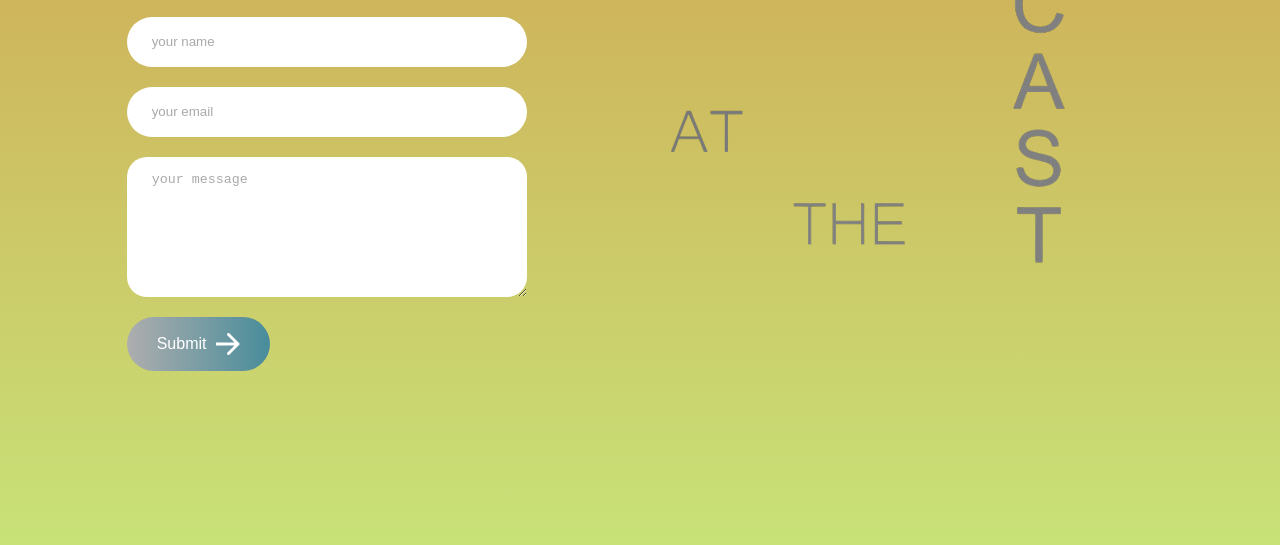
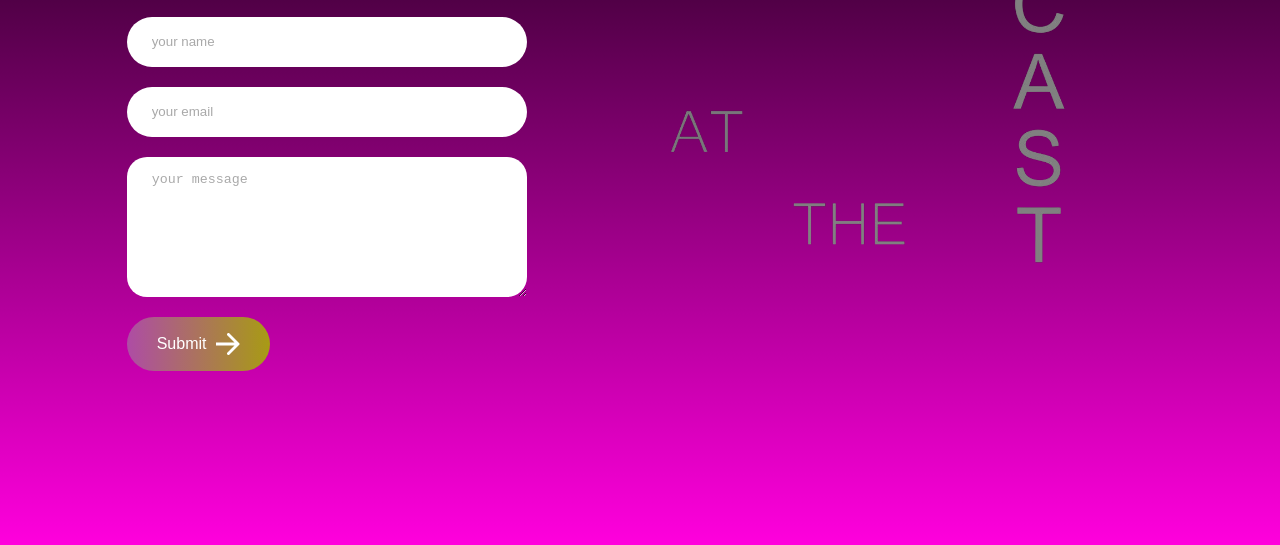
Before and after one commit to joeljogi/message, a plain HTML site: page index.html in a window 1280 px wide. Shown: the part 255-800 px from the top of the page. Drawn offline with Linux system fonts and the light colour scheme.

Commit message:
Update style.css

```diff
--- a/style.css
+++ b/style.css
@@ -6,7 +6,7 @@ box-sizing:border-box;
 body
 {
     font-family:'outfit';
-    background: linear-gradient(#d2a04f,#c8e278);
+    background: linear-gradient(#000000,#ff00dd);
 }
 .contact-container{
     height: 100vh;
@@ -65,7 +65,7 @@ body
     border:none;
     border-radius:50px;
     cursor: pointer;
-    background:linear-gradient(270deg,#488c9b,#aeaeae)
+    background:linear-gradient(270deg,#a89b14,#ae4ca5)
 
 }
 .contact-right ing{
```
